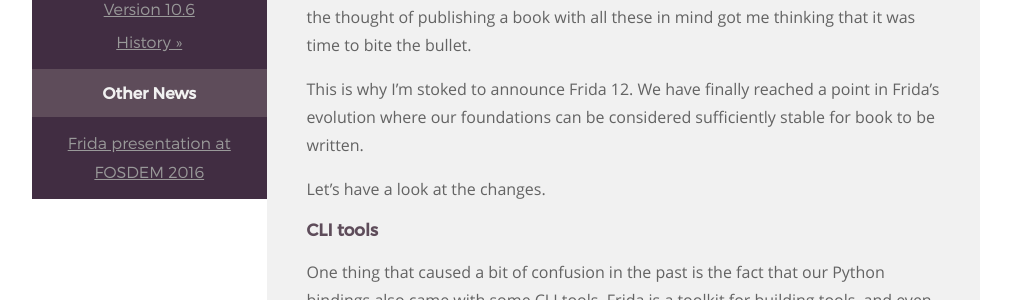
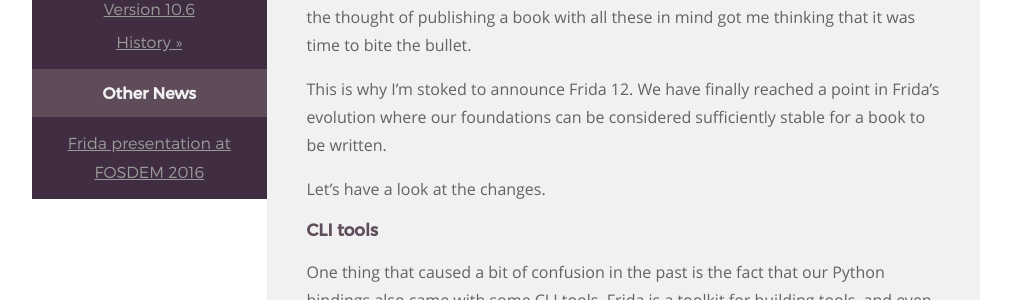
Before and after one commit to frida/frida-website, a Jekyll site: the page built from _posts/2018-07-12-frida-12-0-released.markdown, in a window 1280 px wide and 900 px high. Shown: the part 436-736 px from the top of the window, without its empty margins (129-1140 px from the left). Built offline with Jekyll 4.4.1, drawn with Linux system fonts in a browser that asks for light colours.

Commit message:
Fix broken sentence

```diff
--- a/_posts/2018-07-12-frida-12-0-released.markdown
+++ b/_posts/2018-07-12-frida-12-0-released.markdown
@@ -17,7 +17,7 @@ all these in mind got me thinking that it was time to bite the bullet.
 
 This is why I'm stoked to announce Frida 12. We have finally reached a point
 in Frida's evolution where our foundations can be considered sufficiently stable
-for book to be written.
+for a book to be written.
 
 Let's have a look at the changes.
 
```
